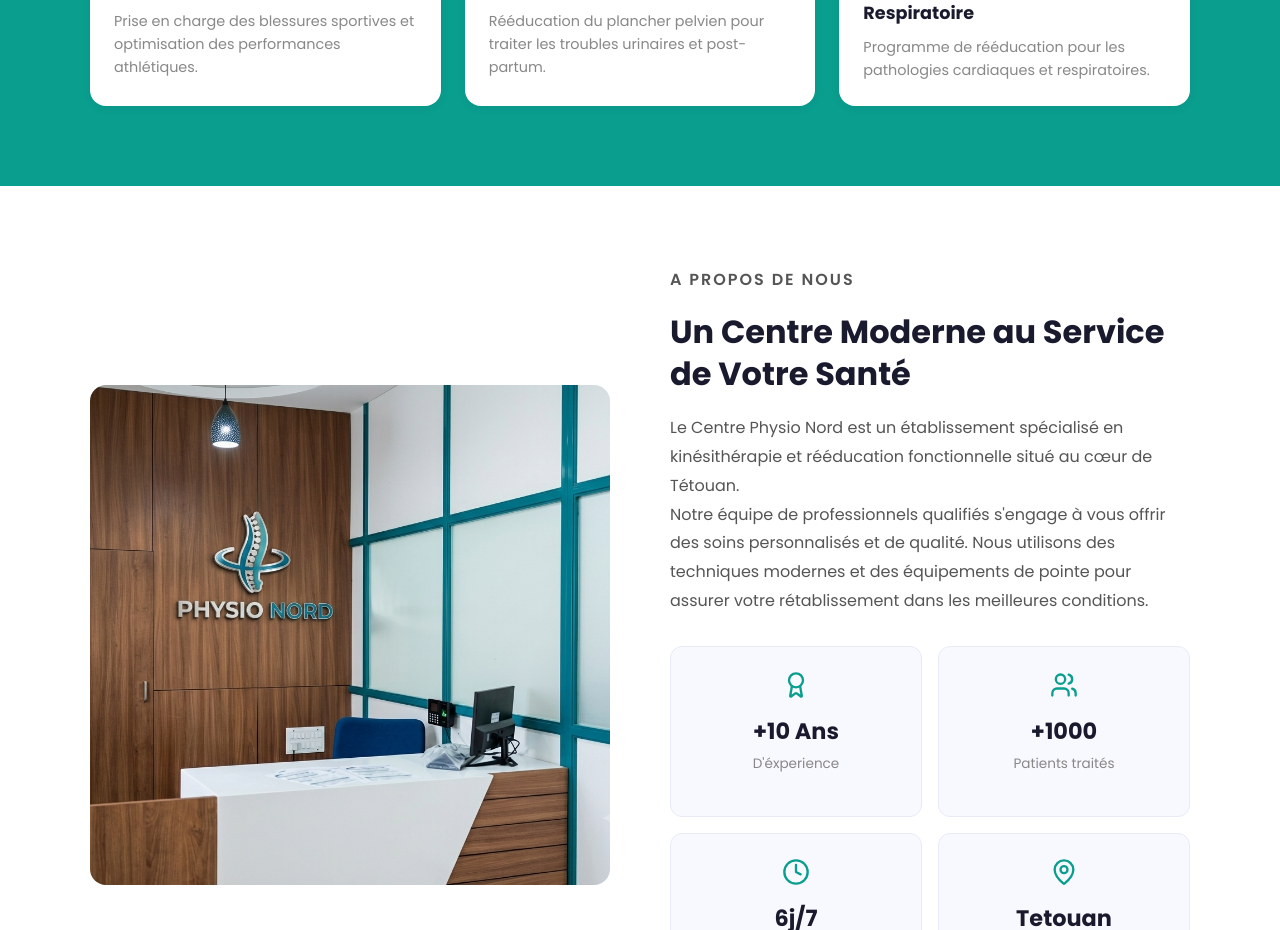
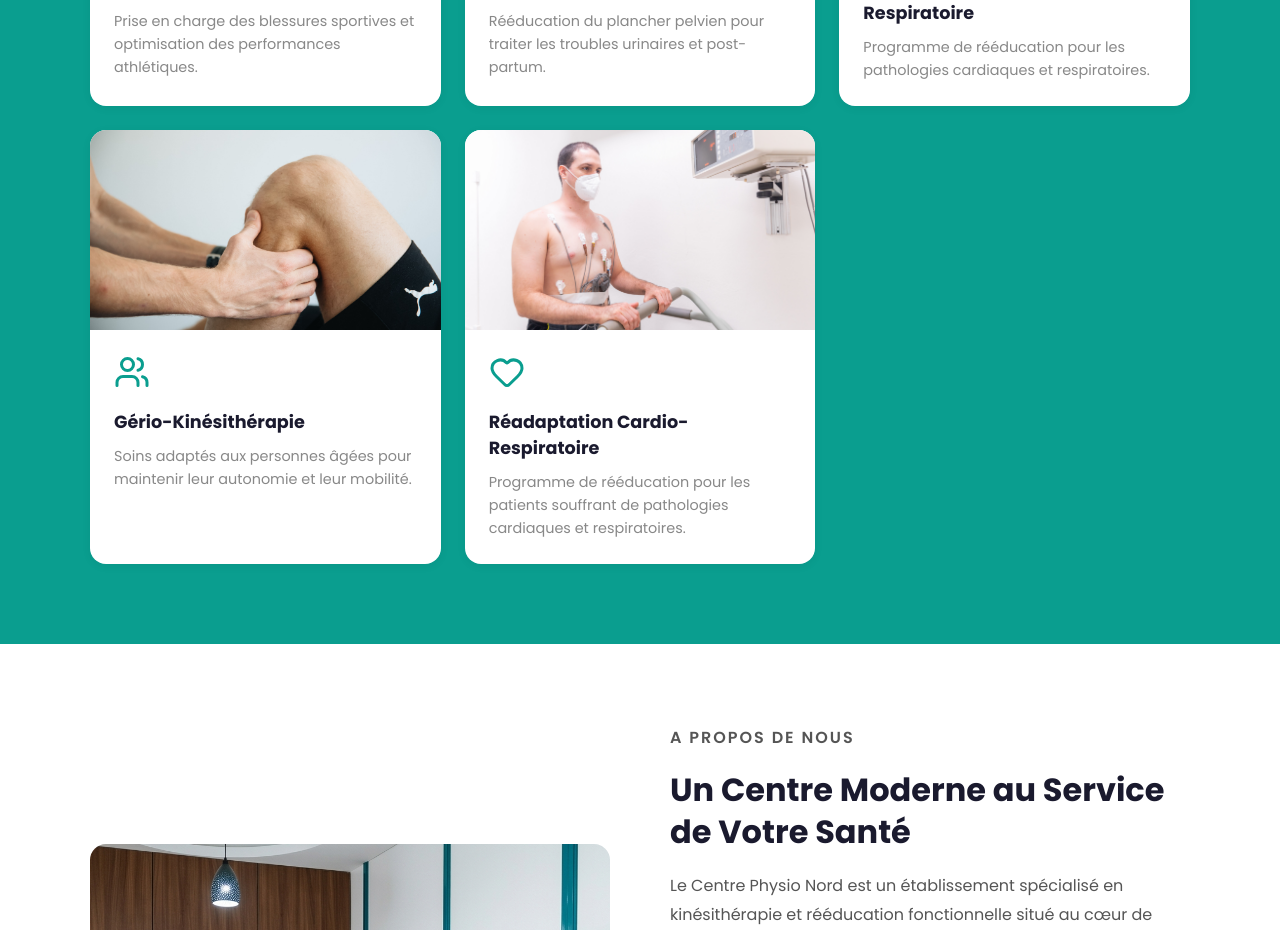
Before and after one commit to Ahmedbht/physio-nord, a React (Create React App) app: page / in a window 1280 px wide. Shown: the part 1760-2690 px from the top of the page. Built offline with nearby package versions, Linux system fonts and the light colour scheme.

Commit message:
fi xservices

```diff
--- a/src/components/Services.jsx
+++ b/src/components/Services.jsx
@@ -1,11 +1,12 @@
-import{Activity, Heart,Bone , Brain, Baby, Zap} from 'lucide-react';
+import{Activity, Heart,Bone , Brain, Baby, Zap,Users, } from 'lucide-react';
 import kine from "../kine.jpg"
 import cardio from "../cardio.jpg";
 import ortho from "../ortho.jpg";
 import neuro from "../neuro.jpg";
 import pediatric from "../pediatric.jpg";
 import electro from "../electro.jpg";
-
+import gerio from "../gerio.jpg";
+import respiratoir from "../respiratoir.jpg";
 function Services(){
     const services=[
        {
@@ -50,7 +51,20 @@ function Services(){
     title: "Réadaptation Cardio-Respiratoire",
     description: "Programme de rééducation pour les pathologies cardiaques et respiratoires."
 },
-
+{
+    id: 7,
+    icon: <Users size={36}/>,
+    image: gerio,
+    title: "Gério-Kinésithérapie",
+    description: "Soins adaptés aux personnes âgées pour maintenir leur autonomie et leur mobilité."
+},
+{
+    id: 8,
+    icon: <Heart size={36}/>,
+    image: respiratoir,
+    title: "Réadaptation Cardio-Respiratoire",
+    description: "Programme de rééducation pour les patients souffrant de pathologies cardiaques et respiratoires."
+},
     ];
 
     return(
```
Also changed, not shown: src/gerio.jpg (added), src/respiratoir.jpg (added).
